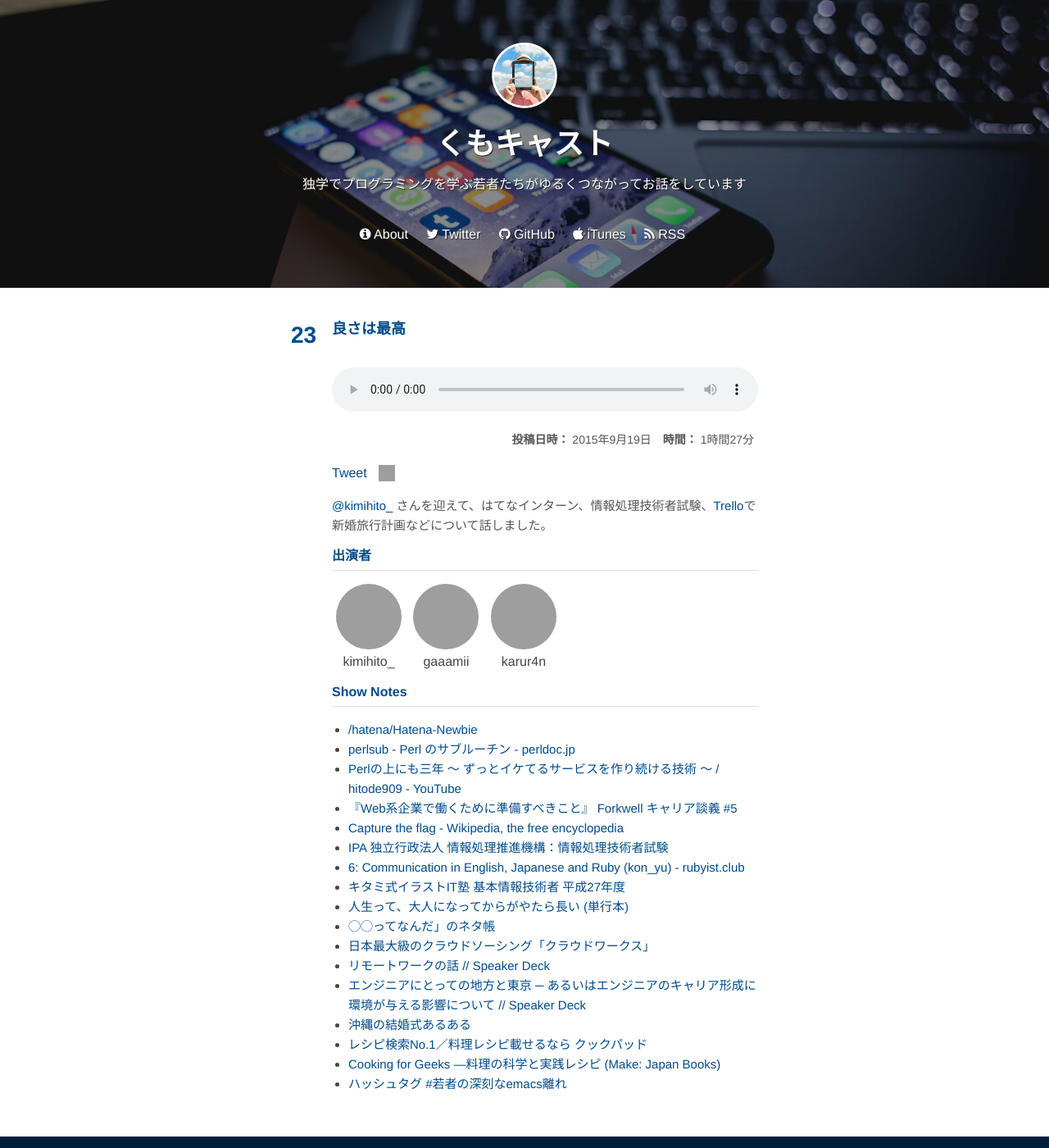
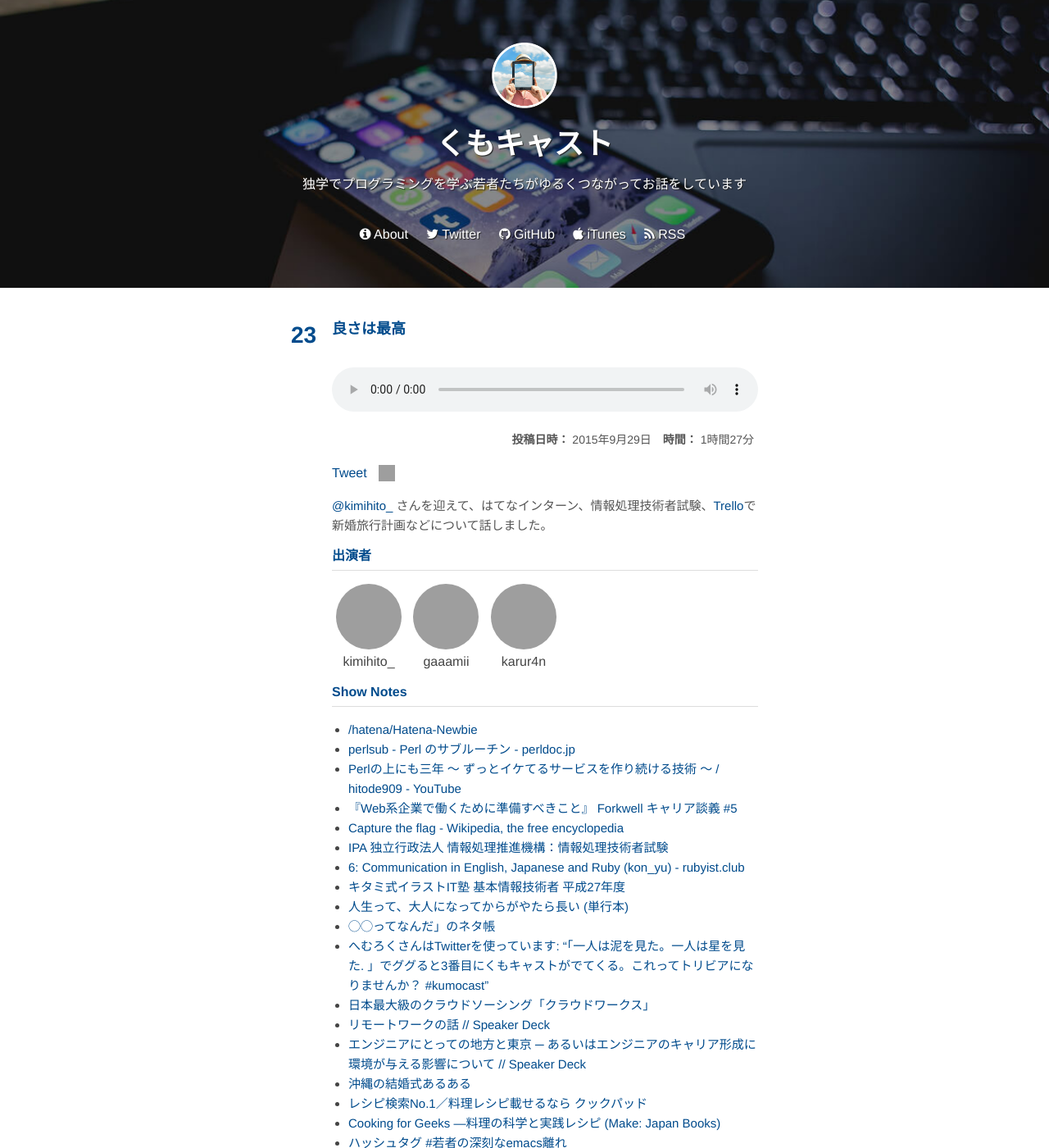
Before and after one commit to kumocast/kumocast.github.io, a Jekyll site: the page built from _posts/2015-09-29-goodness-is-the-best.md, in a window 1280 px wide and 1400 px high, cut to the strip 0-1400 px from the top of the window. Shown: the whole strip at 82% size. Built offline with Jekyll 4.4.1, drawn with Linux system fonts in a browser that asks for light colours; nearby versions of some CDN libraries; Markdown is read by kramdown in place of the engine named in the settings; comment, search, counter and statistics services are not loaded; grey boxes are pictures that could not be loaded.

Commit message:
23回ですお待たせしました

```diff
--- a/_posts/2015-09-19-goodness-is-the-best.md
+++ b/_posts/2015-09-29-goodness-is-the-best.md
@@ -1,11 +1,11 @@
 ---
 layout: post
 title: 良さは最高
-date: 2015-09-19 00:00:00
+date: 2015-09-29 00:00:00
 duration: 1時間27分
 members: ['kimihito_', 'gaaamii', 'karur4n']
 audio: http://kumocast.jp/audios/23.mp3
-description: <a href="https://twitter.com/kimihito_">@kimihito_</a> さんを迎えて、はてなインターン、情報処理技術者試験、<a href="https://trello.com/">Trello</a>で新婚旅行計画などについて話しました。
+description: <a href="https://twitter.com/kimihito_" target="blank">@kimihito_</a> さんを迎えて、はてなインターン、情報処理技術者試験、<a href="https://trello.com/" target="blank">Trello</a>で新婚旅行計画などについて話しました。
 number: 23
 ---
 
@@ -20,6 +20,7 @@ number: 23
 - [キタミ式イラストIT塾 基本情報技術者 平成27年度](http://www.amazon.co.jp/dp/4774170801/)
 - [人生って、大人になってからがやたら長い (単行本)](http://www.amazon.co.jp/dp/4344024729)
 - [◯◯ってなんだ」のネタ帳](https://github.com/MokumokuCloud/podcasting/wiki/%E3%80%8C%08%E2%97%AF%E2%97%AF%E3%81%A3%E3%81%A6%E3%81%AA%E3%82%93%E3%81%A0%E3%80%8D%E3%81%AE%E3%83%8D%E3%82%BF%E5%B8%B3)
+- [へむろくさんはTwitterを使っています: "「一人は泥を見た。一人は星を見た. 」でググると3番目にくもキャストがでてくる。これってトリビアになりませんか？ #kumocast"](https://twitter.com/hem6/status/640862657013116928)
 - [日本最大級のクラウドソーシング「クラウドワークス」](https://crowdworks.jp)
 - [リモートワークの話 // Speaker Deck](リモートワークの話 // Speaker Deck)
 - [エンジニアにとっての地方と東京 ─ あるいはエンジニアのキャリア形成に環境が与える影響について // Speaker Deck](https://speakerdeck.com/naoya/enzinianitotutefalsedi-fang-todong-jing-nil-aruihaenziniafalsekiyariaxing-cheng-nihuan-jing-gayu-eruying-xiang-nituite)
```
Also changed, not shown: _posts/2015-09-12-goodness-is-the-best.md (deleted, +0 -24 lines).
